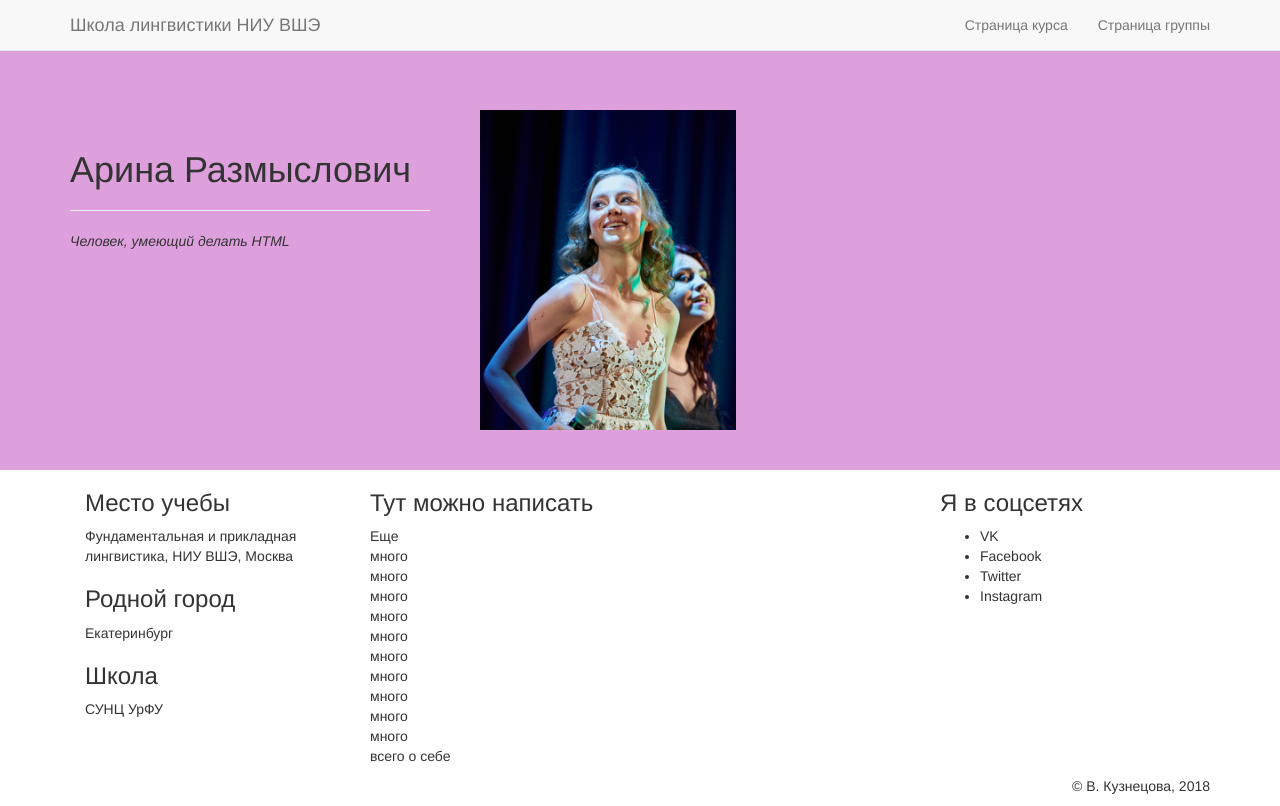
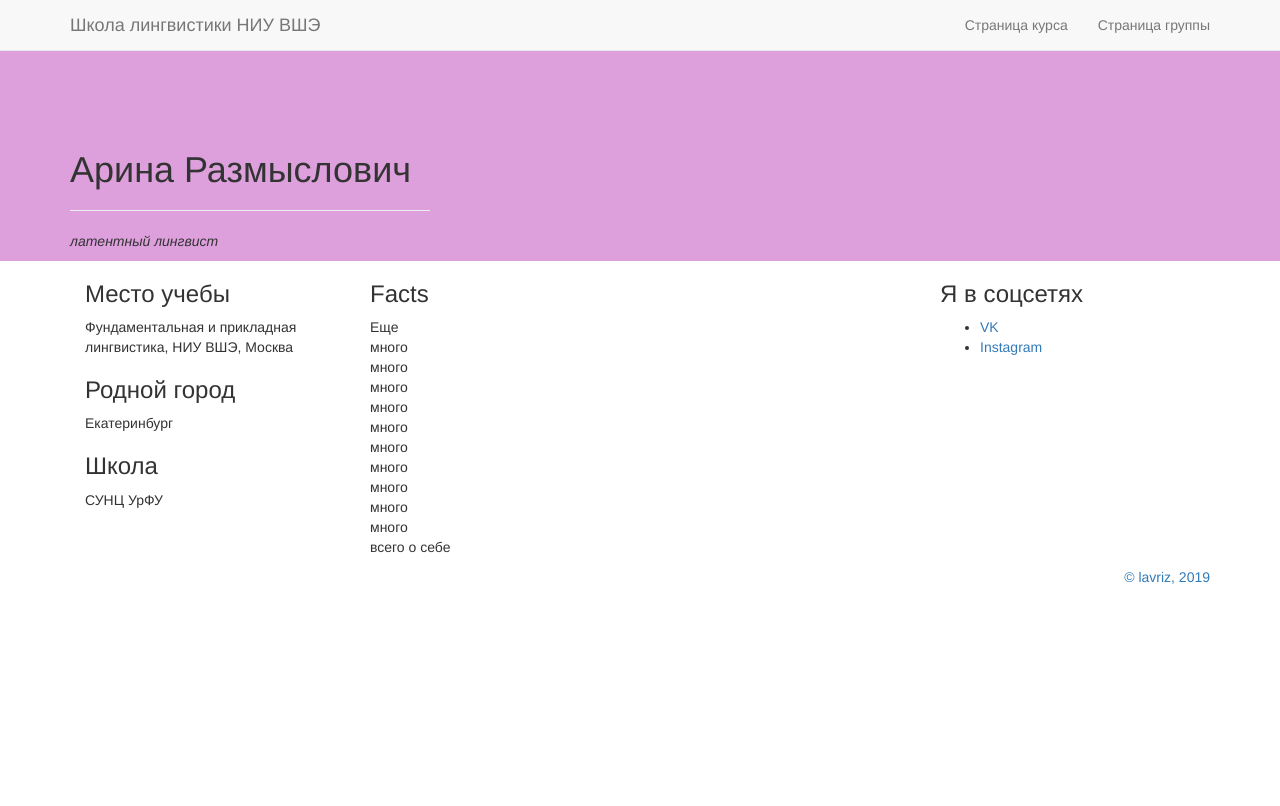
Before and after one commit to Lavriz/lavriz.github.io, a plain HTML site: page index.html in a window 1280 px wide. Drawn offline with nearby package versions, Linux system fonts and the light colour scheme.

Commit message:
Update index.html

```diff
--- a/index.html
+++ b/index.html
@@ -30,10 +30,10 @@
 						<br/><br/>
 						<h1>Арина Размыслович</h1>
 						<hr>
-						<p><i>Человек, умеющий делать HTML</i></p>
+						<p><i>латентный лингвист</i></p>
 	                </div>
 					<div class="col-md-4">
-        	            <img src="https://raw.githubusercontent.com/Lavriz/lavriz.github.io/master/IMG_A447.jpg" alt="" style="height:320px; margin:20px 20px 40px 20px; " >
+        	            <img src=""https://raw.githubusercontent.com/Lavriz/lavriz.github.io/master/IMG_A447.jpg" alt="" style="height:320px; margin:20px 20px 40px 20px; " >
 					</div>
 	            </div>
 			</div>
@@ -56,7 +56,7 @@
 				</div>
 				<div class="col-md-6">
 					<article>
-						<h3>Тут можно написать</h2>
+						<h3>Facts</h2>
 						<p>Еще  <br />
 						много <br />
 						много <br />
@@ -74,17 +74,15 @@
 				<div class="col-md-3">
 					<h3>Я в соцсетях</h3>
 					<ul>
-						<li>VK</li>
-						<li>Facebook</li>
-						<li>Twitter</li>
-						<li>Instagram</li>
+ 						<li><a href="https://vk.com/aricha_razmyslovich">VK</a></li>
+                                                <li><a href="https://www.instagram.com/aricharazmyslovich/">Instagram</li>
 					</ul>
 				</div>
 			</div>
-		</section>
+								</section>
 		<footer class="bs-docs-footer">
 			<div class="container">
-				<p style="text-align:right; ">&copy; В. Кузнецова, 2018</p>
+				<p style="text-align:right; ">&copy; lavriz, 2019</p>
 			</div>
 		</footer>
 	</body>
```
